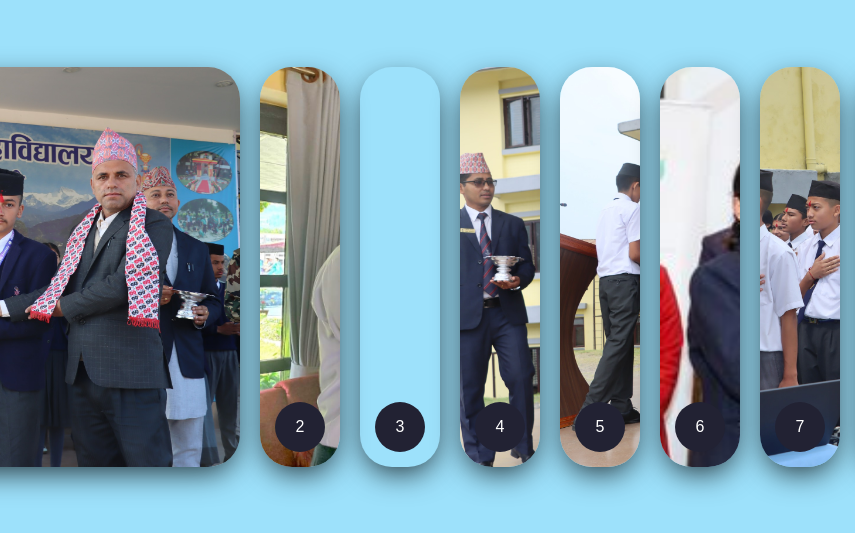
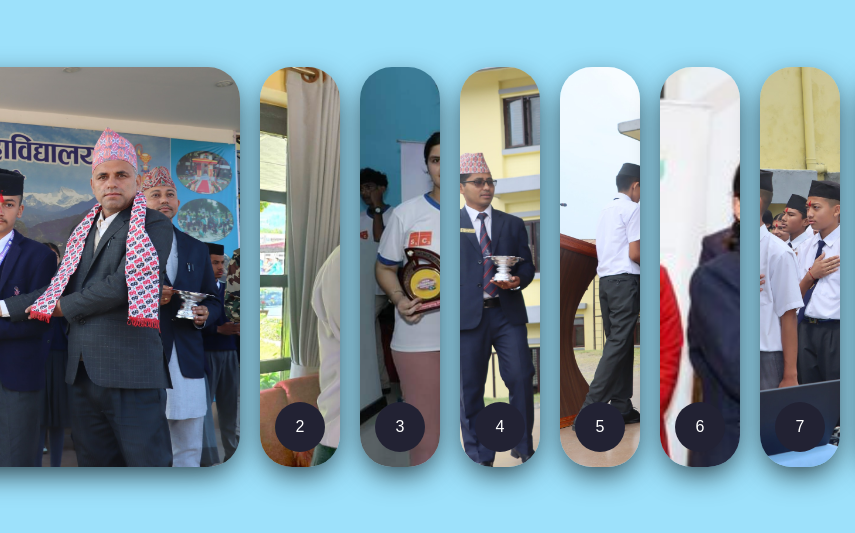
Before and after one commit to Sudeepdeve/sqcgallery, a plain HTML site: page index.html in a window 1280 px wide. Shown: the part 133-666 px from the top of the page, 0-855 px from the left. Drawn offline with Linux system fonts and the light colour scheme.

Commit message:
Update index.html

```diff
--- a/index.html
+++ b/index.html
@@ -107,7 +107,7 @@ input:checked + label .description {
     background-image: url('1.jpg');
 }
 .card[for="c3"] {
-    background-image: url('6l.jpg');
+    background-image: url('6l.png');
 }
 .card[for="c4"] {
     background-image: url('5.jpg');
```
